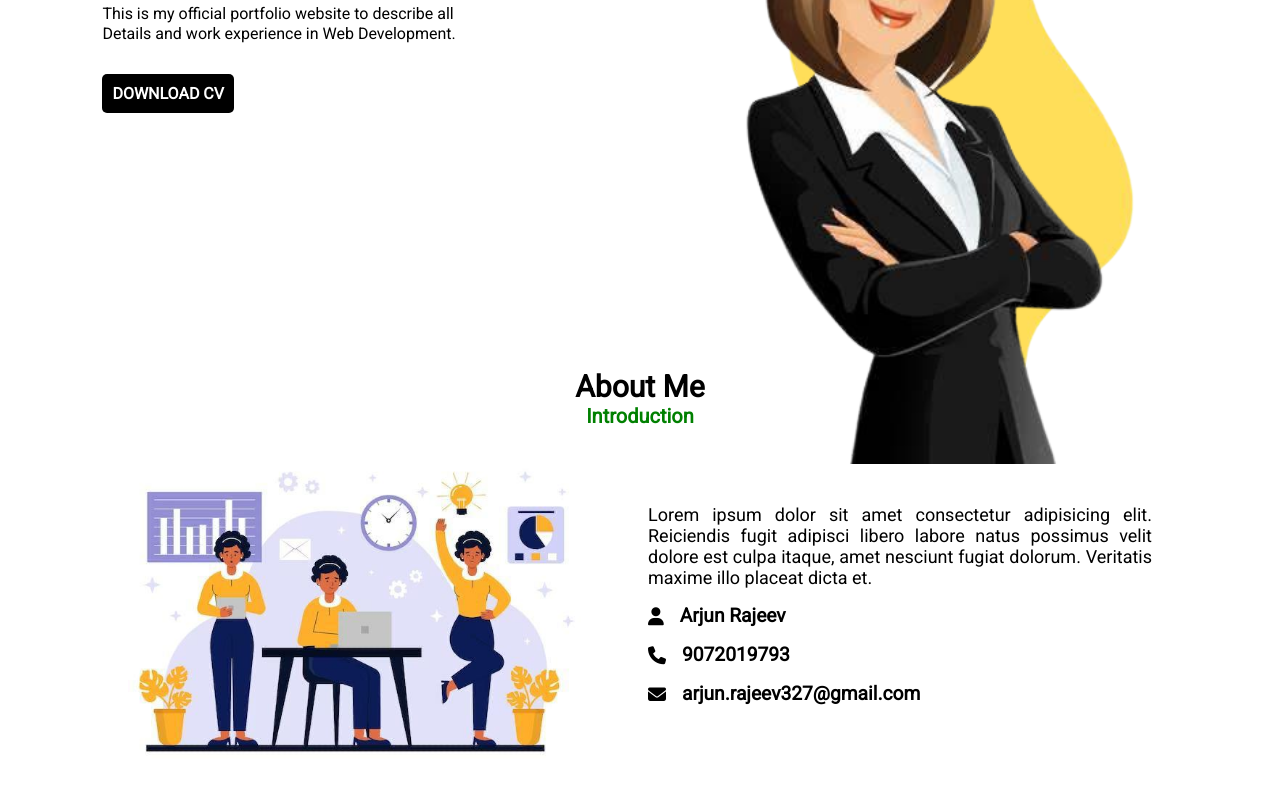
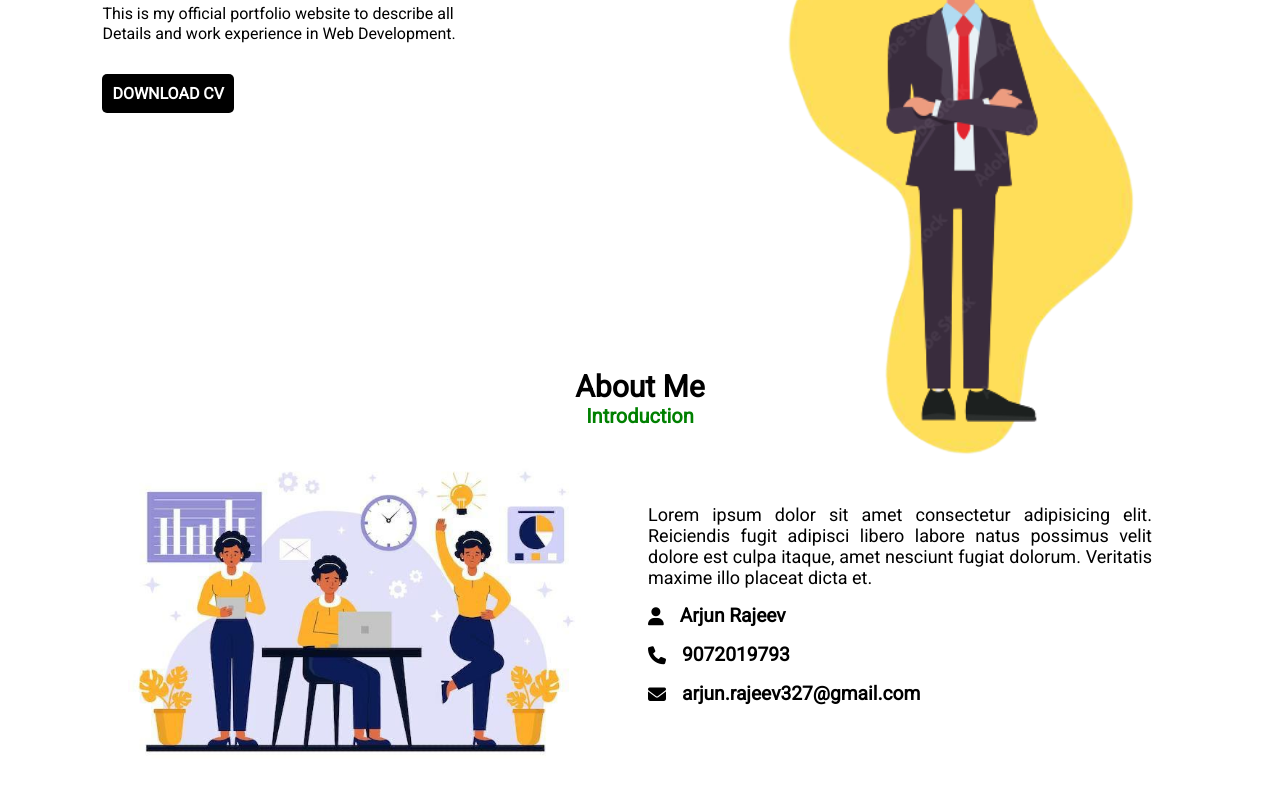
Before and after one commit to arjunrajeev1997/portfolio, a plain HTML site: page index.html in a window 1280 px wide. Shown: the part 336-1128 px from the top of the page. Drawn offline with Linux system fonts and the light colour scheme; a web font is replaced by a local one.

Commit message:
portfolio version 2

```diff
--- a/index.html
+++ b/index.html
@@ -39,7 +39,8 @@
             </div>
             <div class="images">
                 <img class="shape" src="./image/shape-removebg-preview.png" alt="shape">
-                <img class="girl" src="./image/girl-removebg-preview.png" alt="girl">
+                <img class="girl" src="./image/working_man-removebg-preview.png" alt="girl">
+                <!-- <img class="girl" src="./image/girl-removebg-preview.png" alt="girl"> -->
 
             </div>
         </section>
```
Also changed, not shown: image/working man.jpg (added), image/working_man-removebg-preview.png (added).
